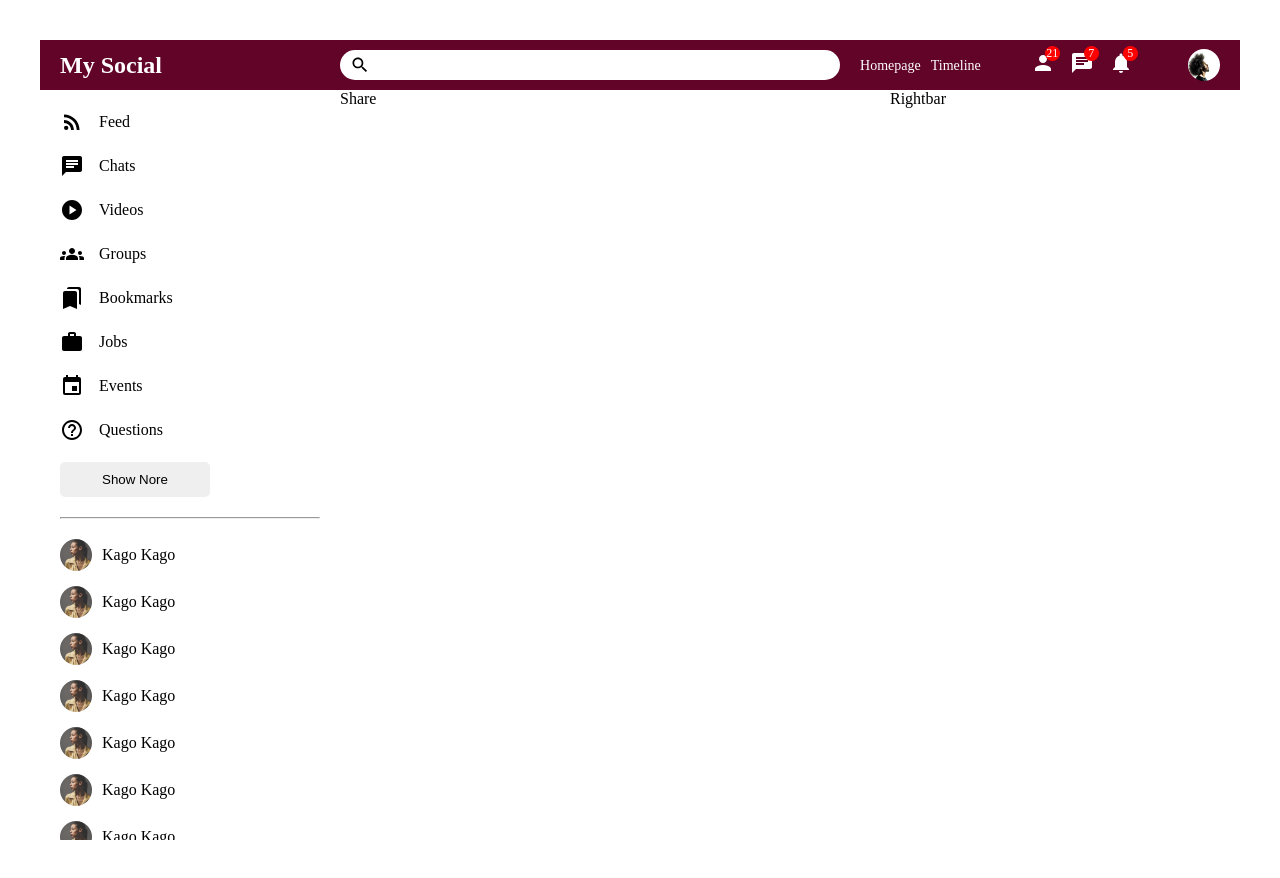
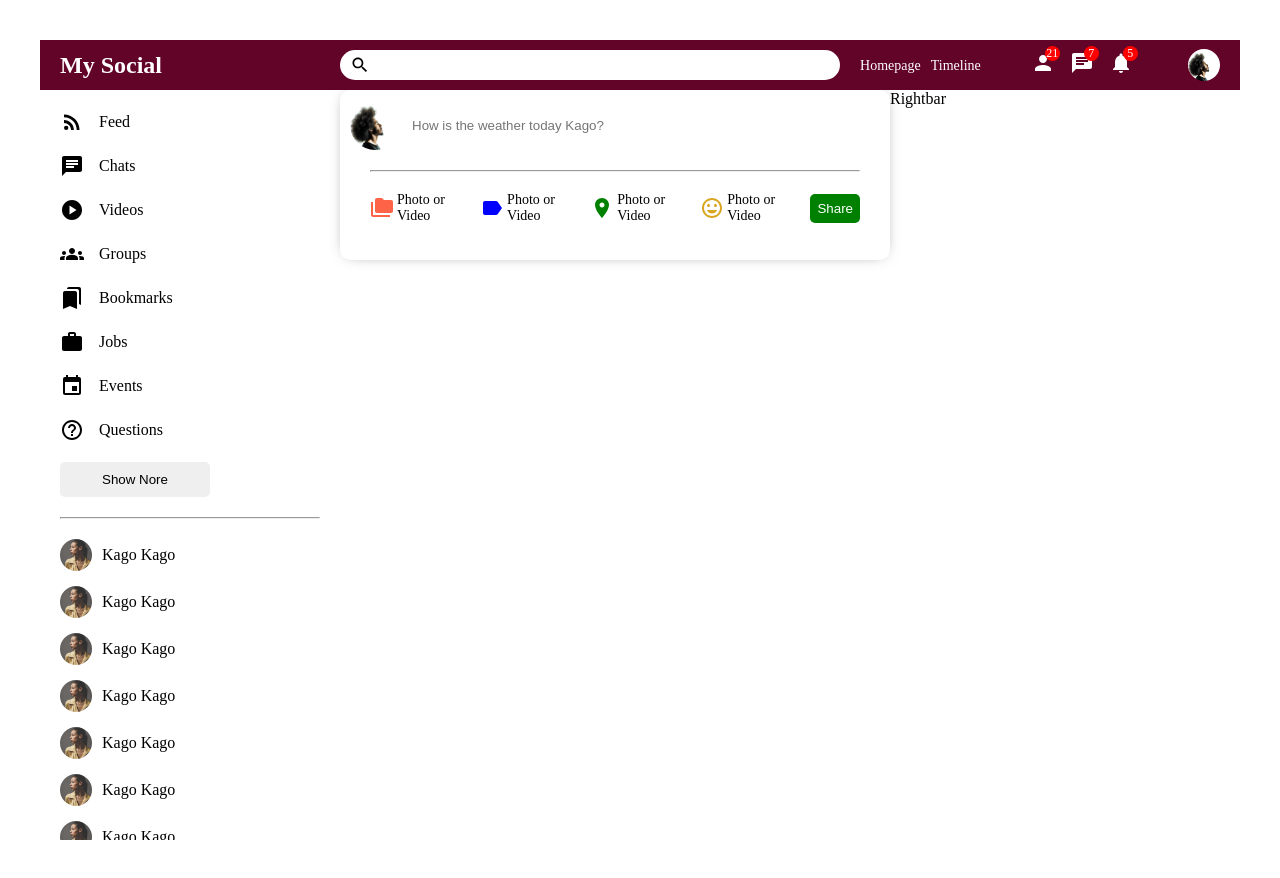
Before and after one commit to DEANKAGO/my-social, a React (Vite) app: page / in a window 1280 px wide. Built offline with nearby package versions, Linux system fonts and the light colour scheme.

Commit message:
finished on styling share component UI

```diff
--- a/public/index.html
+++ b/public/index.html
@@ -4,7 +4,7 @@
     <meta charset="UTF-8">
     <meta name="viewport" content="width=device-width, initial-scale=1.0">
 
-    <link href="https://fonts.googleapis.com/css2?family=Roboto:ital,wght@0,100;0,300;0,400;0,700;1,500;1,900&display=swap" rel="stylesheet">
+    <link href="https://fonts.googleapis.com/css2?family=Roboto:ital,wght@0,100;0,300;0,400;0,500;0,700;1,500;1,900&display=swap" rel="stylesheet">
     <title>My Social</title>
 </head>
 <body>
--- a/src/components/share/Share.jsx
+++ b/src/components/share/Share.jsx
@@ -1,9 +1,46 @@
 import React from 'react'
+import { FolderCopy, Label, LocationOn, InsertEmoticon } from '@mui/icons-material';
 import './share.css'
 
 const Share = () => {
   return (
-    <div>Share</div>
+    <div className='share'>
+        <div className="shareWrapper">
+            <div className="shareTop">
+                <img
+                className='profileImg'
+                src="/assets/social-profile.jpg"
+                alt="Profile Image"
+                />
+                <input
+                    className='shareInput'
+                    placeholder='How is the weather today Kago?'
+                />
+            </div>
+            <hr className="shareHr" />
+            <div className="shareBottom">
+                <div className="shareOptions">
+                    <div className="option">
+                        <FolderCopy htmlColor='tomato' className='shareIcon'/>
+                        <span className="optionText">Photo or Video</span>
+                    </div>
+                    <div className="option">
+                        <Label htmlColor='blue' className='shareIcon'/>
+                        <span className="optionText">Photo or Video</span>
+                    </div>
+                    <div className="option">
+                        <LocationOn htmlColor='green' className='shareIcon'/>
+                        <span className="optionText">Photo or Video</span>
+                    </div>
+                    <div className="option">
+                        <InsertEmoticon htmlColor='goldenrod' className='shareIcon'/>
+                        <span className="optionText">Photo or Video</span>
+                    </div>
+                </div>
+                <button className='btn'>Share</button>
+            </div>
+        </div>
+    </div>
   )
 }
 
--- a/src/components/share/share.css
+++ b/src/components/share/share.css
@@ -0,0 +1,75 @@
+.share {
+    -webkit-box-shadow: 0px 0px 16px -8px rgba(0,0,0,0.7);
+    box-shadow: 0px 0px 16px -8px rgba(0,0,0,0.7);
+    width: 100%;
+    height: 170px;
+    border-radius: 10px;
+
+}
+
+.shareWrapper {
+    padding: 10px;
+
+}
+
+.shareInput {
+    width: 80%;
+    border: none;
+}
+.shareInput:focus {
+    outline: none;
+}
+
+.profileImg {
+    width: 50px;
+    height: 50px;
+    border-radius: 50%;
+    object-fit: cover;
+    margin-right: 10px;
+}
+
+.shareTop {
+    display: flex;
+    align-items: center;
+}
+.shareBottom {
+    display: flex;
+    justify-content: space-between;
+    align-items: center;
+}
+.shareHr {
+    margin: 20px;
+}
+
+.shareOptions {
+    display: flex;
+    margin-left: 20px;
+}
+.option {
+    display: flex;
+    align-items: center;
+    margin-right: 15px;
+    cursor: pointer;
+}
+
+.optionText {
+    font-size: 14px;
+    font-weight: 500;
+}
+
+.shareIcon {
+    font-size: 18px;
+    margin-right: 3px;
+}
+
+.btn {
+    padding: 7px;
+    margin-right: 20px;
+    border: none;
+    border-radius: 5px;
+    font-weight: 500;
+    background-color: green;
+    color: white;
+    cursor: pointer;
+
+}
```
